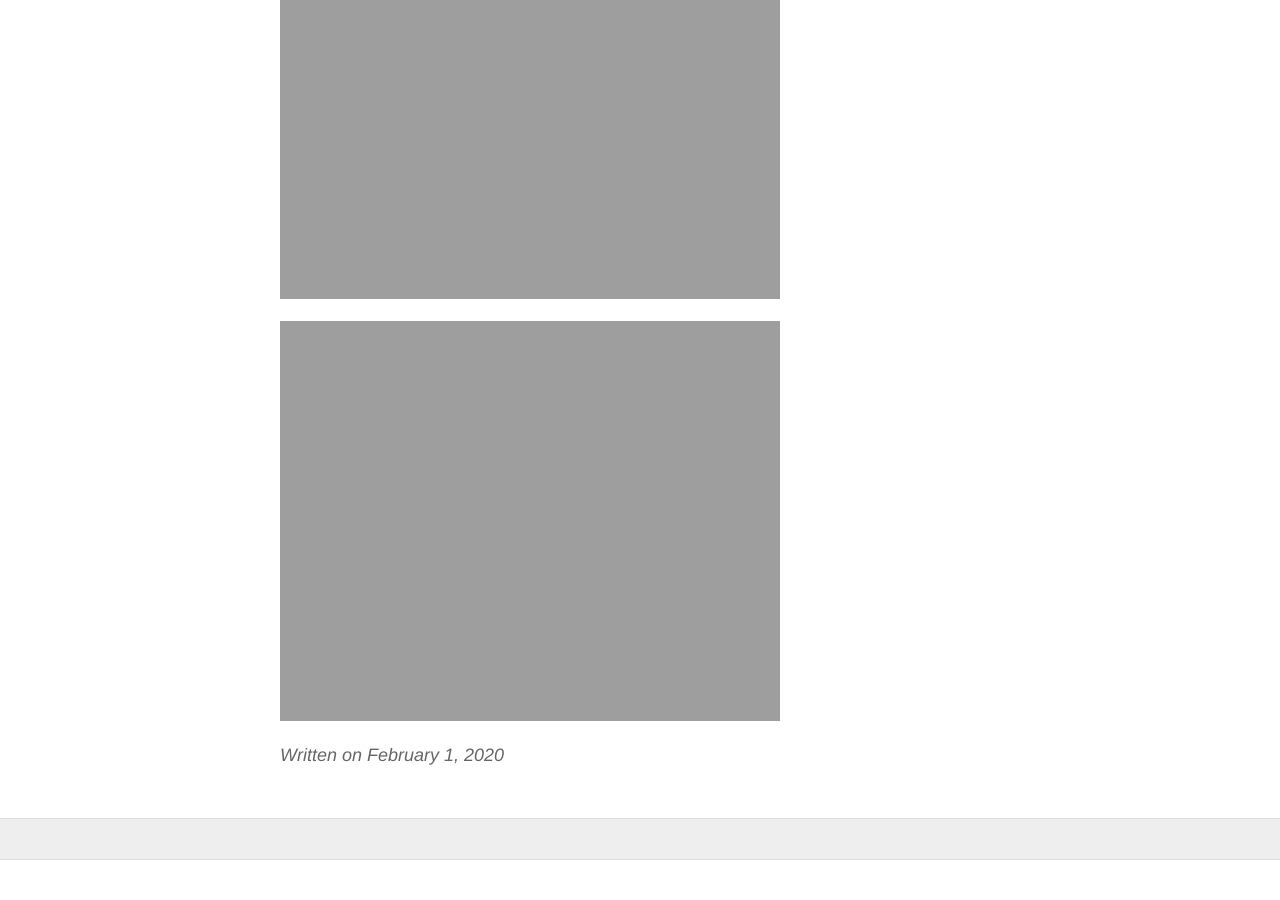
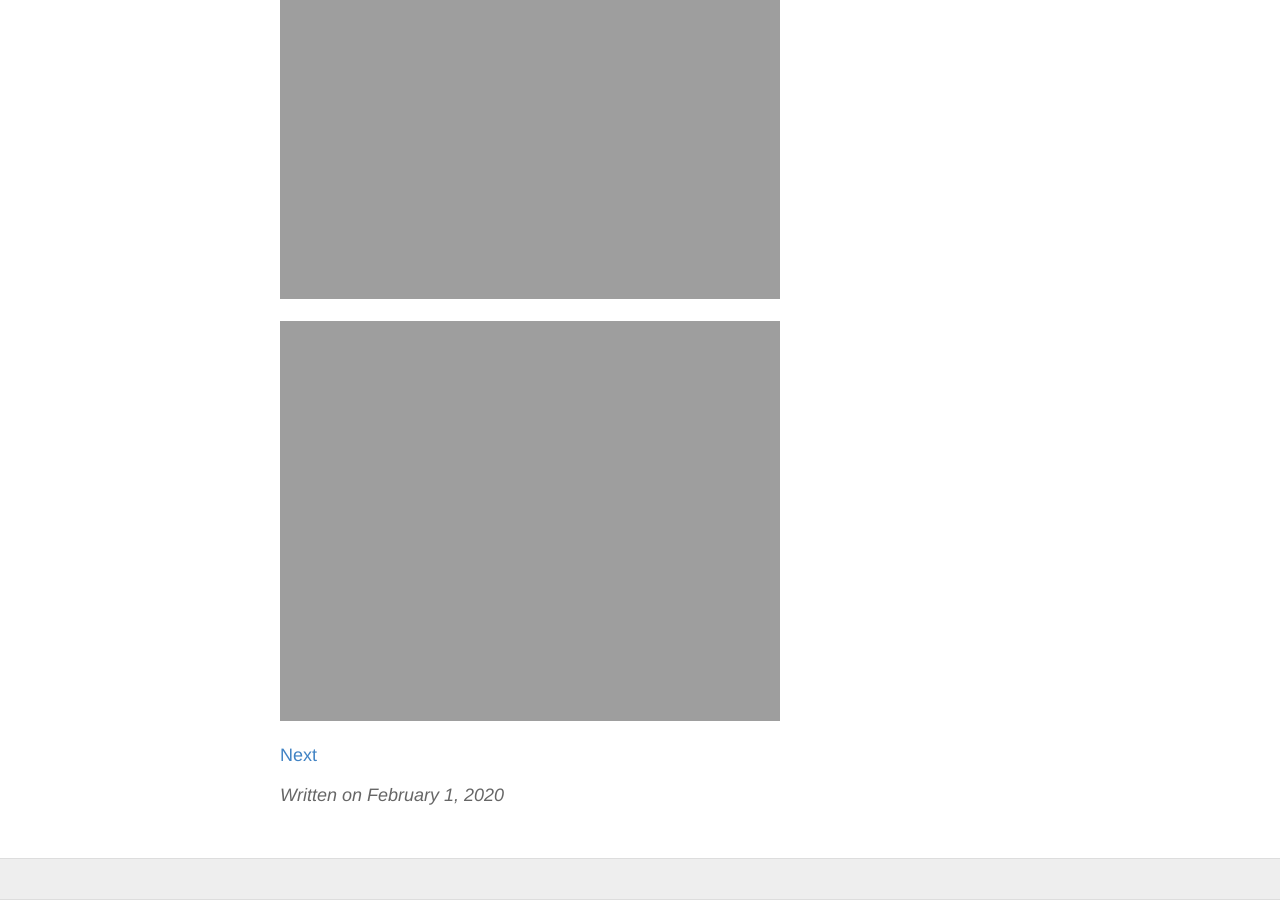
Before and after one commit to gbuk21/General, a Jekyll site: the page built from split1/_posts/2020-02-01-Most expensive and cheapest wines sold in Publix.md, in a window 1280 px wide and 900 px high, scrolled down 888 px. Built offline with Jekyll 4.4.1, drawn with Linux system fonts in a browser that asks for light colours; before the commit the page ends 1748 px from its top, so only the background shows below that.

Commit message:
Update 2020-02-01-Most expensive and cheapest wines sold in Publix.md

```diff
--- a/split1/_posts/2020-02-01-Most expensive and cheapest wines sold in Publix.md
+++ b/split1/_posts/2020-02-01-Most expensive and cheapest wines sold in Publix.md
@@ -16,3 +16,6 @@ Most expensive and cheapest wines sold in Publix
 
 
 <img src="{{ site.baseurl }}/images/Perrier Jouet Grand Brut.jpg" class="responsive" width="500" height="400" />
+
+
+[Next]({{ site.baseurl }}{% link split1/_posts/2020-02-01-Most expensive and cheapest wines sold in Aldi.md %})
```
